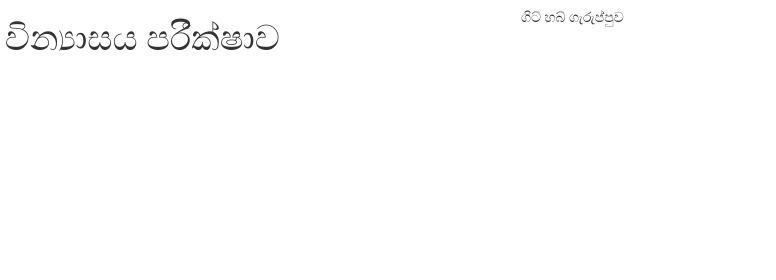
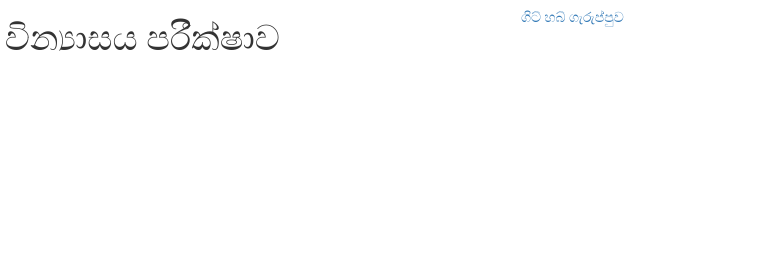
Before and after one commit to pituwa-lk/spell-front, a website: page app/index.html at #!/view1 in a window 1280 px wide. Shown: the top 280 px of the page, 504-1280 px from the left. Drawn offline with nearby package versions, Linux system fonts and the light colour scheme; some packages are replaced by stand-ins of ours; a web font is replaced by a local one.

Commit message:
වැ ඩිවිස්ත ර

```diff
--- a/app/view1/view1.html
+++ b/app/view1/view1.html
@@ -1,7 +1,7 @@
 <div class="col-sm-12">
     <h1 class="h1 col-sm-1"><img style="float: left; vertical-align: middle; display: inline-block;" src="http://2.bp.blogspot.com/-X7FYPSHwHOw/WYa-K2aCkAI/AAAAAAAAAjE/WpSBgfauZTQGZ8uS59RVH0LmljhTCQ7DQCK4BGAYYCw/s1600/hedaer-logo.png%22" /></h1>
     <h1 class="h1 text-left col-sm-9"> - &#3520;&#3538;&#3503;&#3530;&zwj;&#3514;&#3540;&#3501;&#3530; සිංහල අක්ෂර වින්‍යාසය පරීක්ෂාව</h1>
-    <h5 class="col-sm-2">ගිට් හබ් ගැරුප්පුව</h5>
+    <h5 class="col-sm-2"><a href="https://github.com/pituwa-lk">ගිට් හබ් ගැරුප්පුව</a></h5>
 </div>
 <hr class="col-sm-12 hr" style="margin: 9px 2px;" />
 <div ng-controller="View1Ctrl" class="col-sm-12">
```
